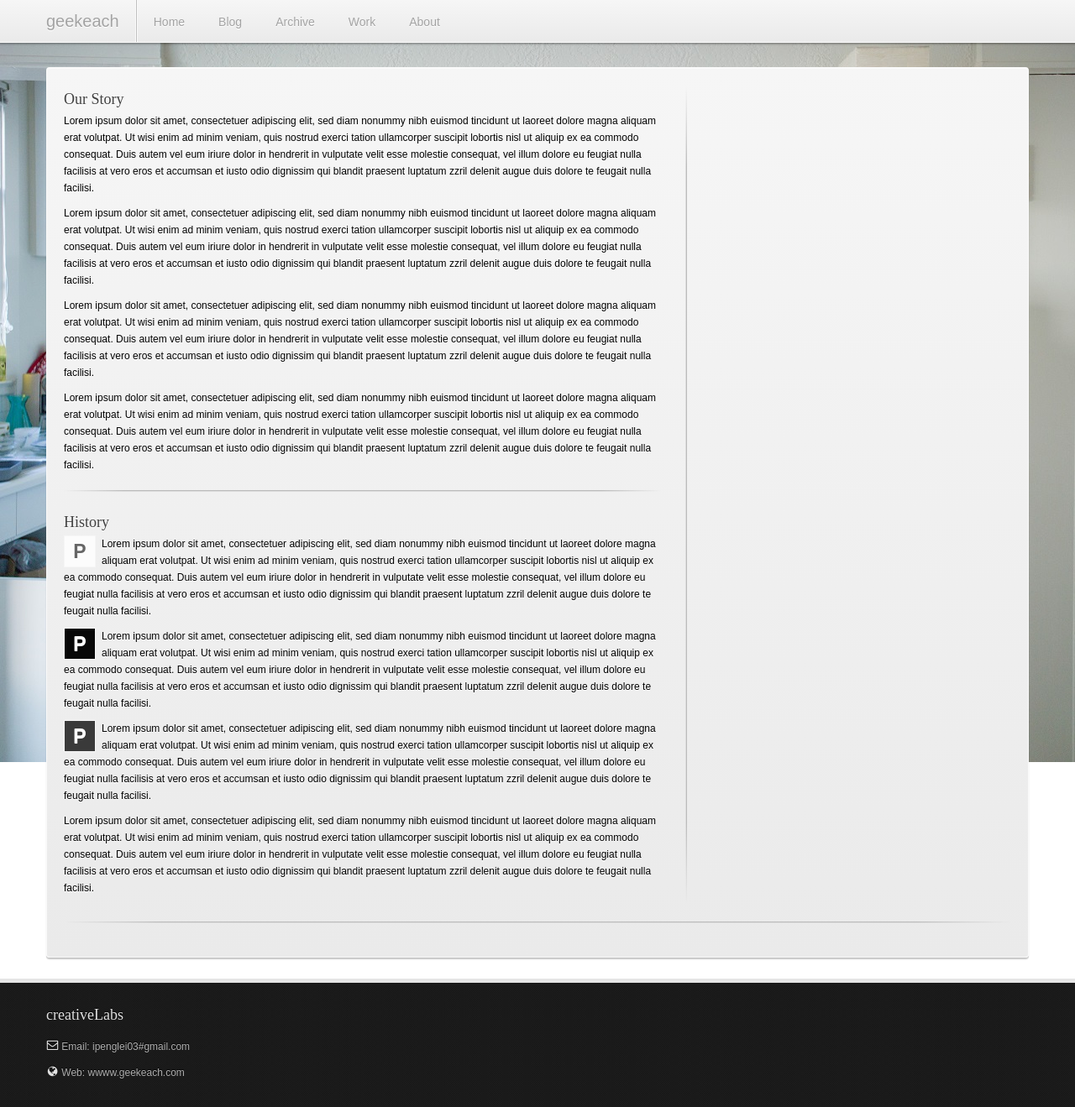
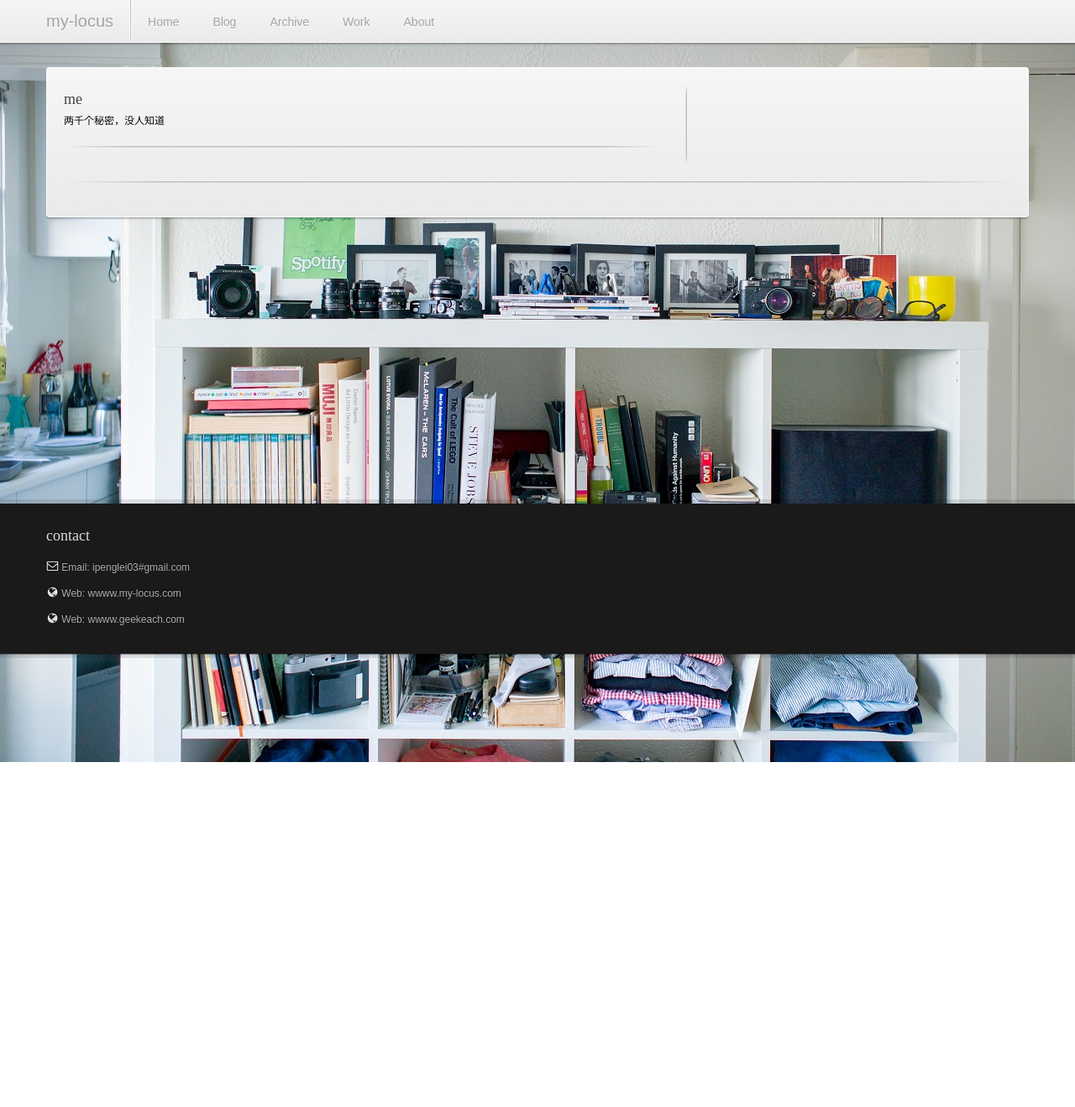
Before and after one commit to geekpeng/geekpeng.github.io, a Jekyll site: the page built from about.html, in a window 1280 px wide and 1319 px high. Shown: the whole window at 84% size. Built offline with Jekyll 4.4.1, drawn with Linux system fonts in a browser that asks for light colours; some web fonts are replaced; Markdown is read by kramdown in place of the engine named in the settings.

Commit message:
ok to update

```diff
--- a/_layouts/default.html
+++ b/_layouts/default.html
@@ -5,9 +5,9 @@
 	<!-- start: Meta -->
 	<meta charset="utf-8" />
 	<title></title>
-	<meta name="description" content="Tabula Bootstrap Theme" />
-	<meta name="keywords" content="Template, Theme, web, html5, css3, Bootstrap, pin, wall, responsive, fluid, retina" />
-	<meta name="author" content="Łukasz Holeczek from creativeLabs" />
+	<meta name="description" content="my-locus" />
+	<meta name="keywords" content="my-locus" />
+	<meta name="author" content="ipenglei" />
 	<!-- end: Meta -->
 
 	<!-- start: Mobile Specific -->
@@ -55,7 +55,7 @@
 	            		<span class="icon-bar"></span>
 	            		<span class="icon-bar"></span>
 	          		</a>
-					<a class="brand" href="{{basePath}}/index.html">geekeach</a>
+					<a class="brand" href="{{basePath}}/index.html">my-locus</a>
 	          		<div class="nav-collapse collapse">
 	            		<ul class="nav">
 							<li><a href="{{site.basePath}}/index.html">Home</a></li>
@@ -92,14 +92,16 @@
 				<!-- start: About -->
 				<div class="span3">
 
-					<h3>creativeLabs</h3>
+					<h3>contact</h3>
 					<p>
 						<i class="fa-icon-envelope"></i> Email: ipenglei03#gmail.com
 					</p>
 					<p>
+						<i class="fa-icon-globe"></i> Web: wwww.my-locus.com
+					</p>
+					<p>
 						<i class="fa-icon-globe"></i> Web: wwww.geekeach.com
 					</p>
-
 				</div>
 				<!-- end: About -->
 
--- a/_layouts/post.html
+++ b/_layouts/post.html
@@ -23,7 +23,7 @@
 						<h2>{{page.title}}</h2>
 					</div>
 					<div class="post-meta">
-						<span><i class="fa-icon-user"></i>By <a href="#">lucas</a></span>
+						<span><i class="fa-icon-user"></i>By <a href="#">ipenglei</a></span>
 					</div>
 					<div class="post-description">
 						{{content}}
--- a/about.html
+++ b/about.html
@@ -11,42 +11,14 @@
 
 			<!-- start: About Us -->
 			<div id="about">
-				<h3>Our Story</h3>
+				<h3>me</h3>
 				<p>
-					Lorem ipsum dolor sit amet, consectetuer adipiscing elit, sed diam nonummy nibh euismod tincidunt ut laoreet dolore magna aliquam erat volutpat. Ut wisi enim ad minim veniam, quis nostrud exerci tation ullamcorper suscipit lobortis nisl ut aliquip ex ea commodo consequat. Duis autem vel eum iriure dolor in hendrerit in vulputate velit esse molestie consequat, vel illum dolore eu feugiat nulla facilisis at vero eros et accumsan et iusto odio dignissim qui blandit praesent luptatum zzril delenit augue duis dolore te feugait nulla facilisi.
-				</p>
-				<p>
-					Lorem ipsum dolor sit amet, consectetuer adipiscing elit, sed diam nonummy nibh euismod tincidunt ut laoreet dolore magna aliquam erat volutpat. Ut wisi enim ad minim veniam, quis nostrud exerci tation ullamcorper suscipit lobortis nisl ut aliquip ex ea commodo consequat. Duis autem vel eum iriure dolor in hendrerit in vulputate velit esse molestie consequat, vel illum dolore eu feugiat nulla facilisis at vero eros et accumsan et iusto odio dignissim qui blandit praesent luptatum zzril delenit augue duis dolore te feugait nulla facilisi.
-				</p>
-				<p>
-					Lorem ipsum dolor sit amet, consectetuer adipiscing elit, sed diam nonummy nibh euismod tincidunt ut laoreet dolore magna aliquam erat volutpat. Ut wisi enim ad minim veniam, quis nostrud exerci tation ullamcorper suscipit lobortis nisl ut aliquip ex ea commodo consequat. Duis autem vel eum iriure dolor in hendrerit in vulputate velit esse molestie consequat, vel illum dolore eu feugiat nulla facilisis at vero eros et accumsan et iusto odio dignissim qui blandit praesent luptatum zzril delenit augue duis dolore te feugait nulla facilisi.
-				</p>
-				<p>
-					Lorem ipsum dolor sit amet, consectetuer adipiscing elit, sed diam nonummy nibh euismod tincidunt ut laoreet dolore magna aliquam erat volutpat. Ut wisi enim ad minim veniam, quis nostrud exerci tation ullamcorper suscipit lobortis nisl ut aliquip ex ea commodo consequat. Duis autem vel eum iriure dolor in hendrerit in vulputate velit esse molestie consequat, vel illum dolore eu feugiat nulla facilisis at vero eros et accumsan et iusto odio dignissim qui blandit praesent luptatum zzril delenit augue duis dolore te feugait nulla facilisi.
+					两千个秘密，没人知道
 				</p>
 			</div>
 			<!-- end: About Us -->
 
 			<hr />
-
-			<!-- start: History -->
-			<div id="history">
-				<h3>History</h3>
-				<p>
-					<span class="dropcap">P</span>Lorem ipsum dolor sit amet, consectetuer adipiscing elit, sed diam nonummy nibh euismod tincidunt ut laoreet dolore magna aliquam erat volutpat. Ut wisi enim ad minim veniam, quis nostrud exerci tation ullamcorper suscipit lobortis nisl ut aliquip ex ea commodo consequat. Duis autem vel eum iriure dolor in hendrerit in vulputate velit esse molestie consequat, vel illum dolore eu feugiat nulla facilisis at vero eros et accumsan et iusto odio dignissim qui blandit praesent luptatum zzril delenit augue duis dolore te feugait nulla facilisi.
-				</p>
-				<p>
-					<span class="dropcap color">P</span>Lorem ipsum dolor sit amet, consectetuer adipiscing elit, sed diam nonummy nibh euismod tincidunt ut laoreet dolore magna aliquam erat volutpat. Ut wisi enim ad minim veniam, quis nostrud exerci tation ullamcorper suscipit lobortis nisl ut aliquip ex ea commodo consequat. Duis autem vel eum iriure dolor in hendrerit in vulputate velit esse molestie consequat, vel illum dolore eu feugiat nulla facilisis at vero eros et accumsan et iusto odio dignissim qui blandit praesent luptatum zzril delenit augue duis dolore te feugait nulla facilisi.
-				</p>
-				<p>
-					<span class="dropcap dark">P</span>Lorem ipsum dolor sit amet, consectetuer adipiscing elit, sed diam nonummy nibh euismod tincidunt ut laoreet dolore magna aliquam erat volutpat. Ut wisi enim ad minim veniam, quis nostrud exerci tation ullamcorper suscipit lobortis nisl ut aliquip ex ea commodo consequat. Duis autem vel eum iriure dolor in hendrerit in vulputate velit esse molestie consequat, vel illum dolore eu feugiat nulla facilisis at vero eros et accumsan et iusto odio dignissim qui blandit praesent luptatum zzril delenit augue duis dolore te feugait nulla facilisi.
-				</p>
-				<p>
-					Lorem ipsum dolor sit amet, consectetuer adipiscing elit, sed diam nonummy nibh euismod tincidunt ut laoreet dolore magna aliquam erat volutpat. Ut wisi enim ad minim veniam, quis nostrud exerci tation ullamcorper suscipit lobortis nisl ut aliquip ex ea commodo consequat. Duis autem vel eum iriure dolor in hendrerit in vulputate velit esse molestie consequat, vel illum dolore eu feugiat nulla facilisis at vero eros et accumsan et iusto odio dignissim qui blandit praesent luptatum zzril delenit augue duis dolore te feugait nulla facilisi.
-				</p>
-			</div>
-			<!-- end: History -->
-
 		</div>
 
 
--- a/blog.html
+++ b/blog.html
@@ -24,7 +24,7 @@
 						<h2><a href="{{site.basePath}}{{post.url}}">{{ post.title }}</a></h2>
 					</div>
 					<div class="post-meta">
-						<span><i class="fa-icon-user"></i>By <a href="#">lucas</a></span>
+						<span><i class="fa-icon-user"></i>By <a href="#">ipenglei</a></span>
 					</div>
 					<div class="post-description">
 						{{post.excerpt}}
```
Also changed, not shown: index.html (+5 -9 lines).
